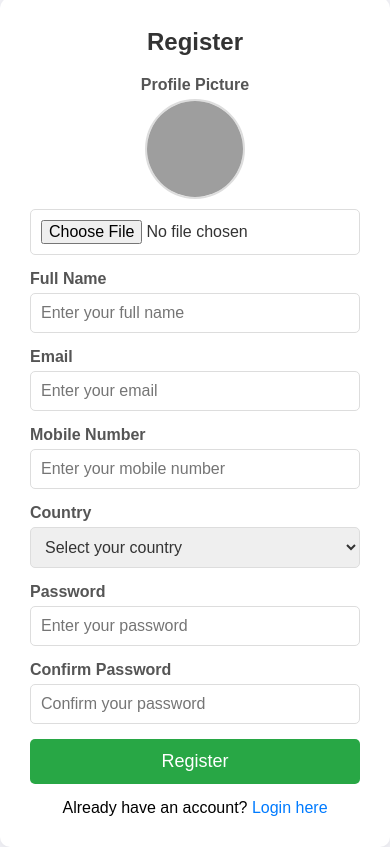
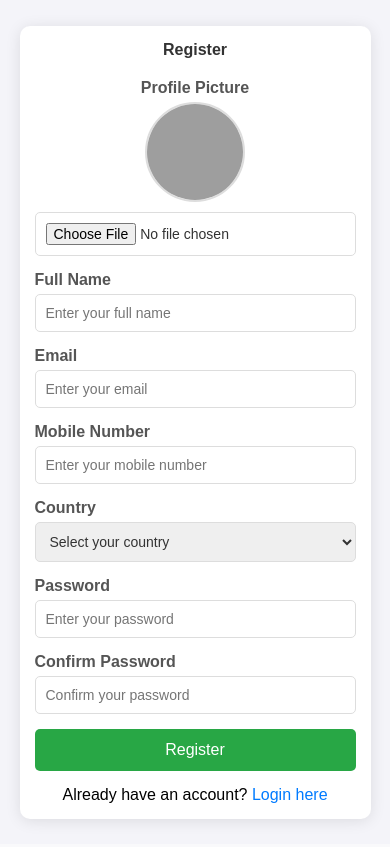
Before and after one commit to KanishkaArochana/TourLankaWeb, a PHP site: page /register.html in a window 390 px wide. After the commit the page ends 825 px from the top, so only its background shows below. Run offline with PHP 8.4, Linux system fonts and the light colour scheme; grey boxes are pictures that could not be loaded.

Commit message:
Add responsiveness register

```diff
--- a/css/register.css
+++ b/css/register.css
@@ -121,3 +121,33 @@ a {
 a:hover {
     text-decoration: underline;
 }
+
+/* Responsive Design */
+@media (max-width: 768px) {
+    .register-container {
+        width: 90%;
+        padding: 20px;
+    }
+
+    h2 {
+        font-size: 1.2rem;
+    }
+}
+
+@media (max-width: 450px) {
+    .register-container {
+        padding: 15px;
+    }
+
+    h2 {
+        font-size: 1rem;
+    }
+
+    input, select {
+        font-size: 14px;
+    }
+
+    button.submit-btn {
+        font-size: 16px;
+    }
+}
```
